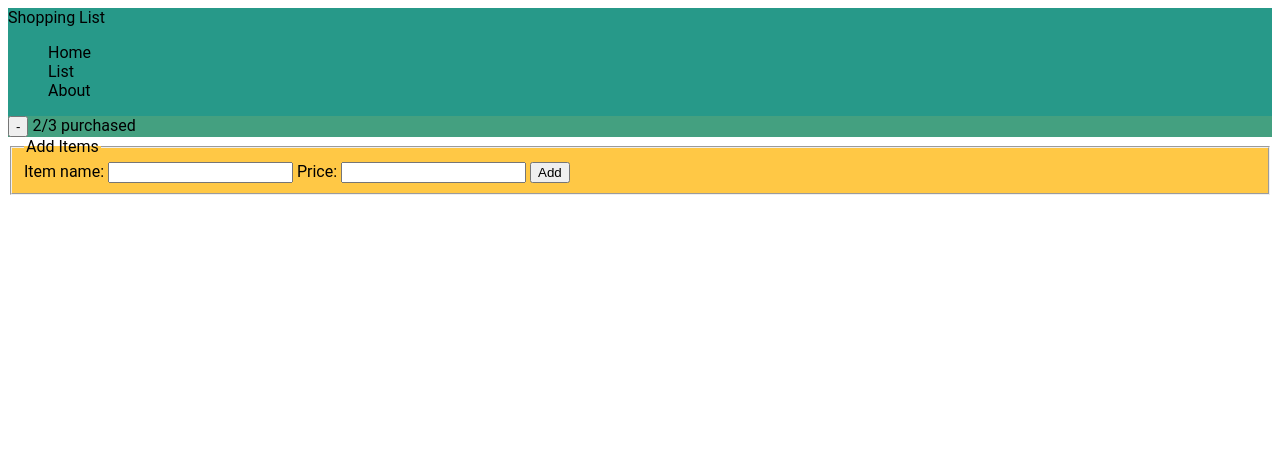
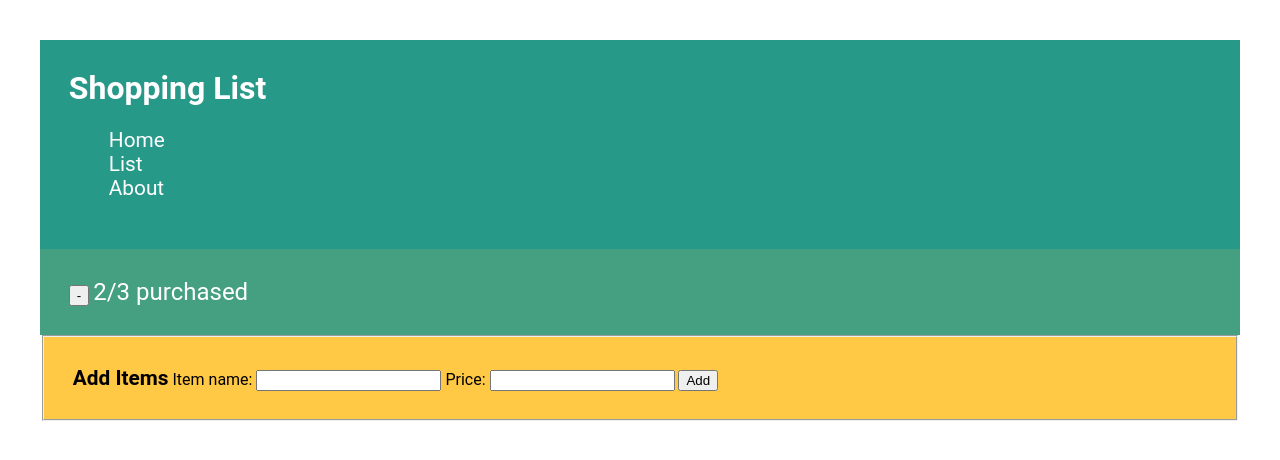
Before and after one commit to Tanzomat/202307-w1ch3-mar-munne, a plain HTML site: page index.html in a window 1280 px wide. Drawn offline with Linux system fonts and the light colour scheme.

Commit message:
Restructure some index.html classes and tags, add padding and style text in styles.css

```diff
--- a/index.html
+++ b/index.html
@@ -23,11 +23,11 @@
     </header>
     <section>
       <button class="minus-button">-</button>
-      <span class="1st-section-text text">2/3 purchased</span>
+      <span class="first-section-text text">2/3 purchased</span>
     </section>
     <form>
       <fieldset>
-        <legend class="form-text text">Add Items</legend>
+        <span class="form-text text">Add Items</span>
         <label for="item-name" class="text">Item name:</label>
         <input type="text" id="item-name">
         <label for="item-price" class="text">Price:</label>
--- a/styles.css
+++ b/styles.css
@@ -10,20 +10,45 @@ html {
   min-height: 100vh;
   display: flex;
   flex-direction: column;
+  padding: 2rem;
 }
 
 header {
   background-color: rgb(39, 153, 137);
+  padding: 1.8rem;
 }
 
 section {
   background-color: rgb(68, 160, 128);
+  padding: 1.8rem;
 }
 
 fieldset {
   background-color: rgb(255, 200, 69);
+  padding: 1.8rem;
 }
 
 ul {
   list-style-type: none;
 }
+
+.title-text {
+  color: white;
+  font-size: 2rem;
+  font-weight: bold;
+}
+
+.nav-text {
+  color: white;
+  font-size: 1.3rem;
+}
+
+.first-section-text {
+  color: white;
+  font-size: 1.5rem;
+}
+
+.form-text {
+  font-weight: bold;
+  font-size: 1.3rem;
+}
```
